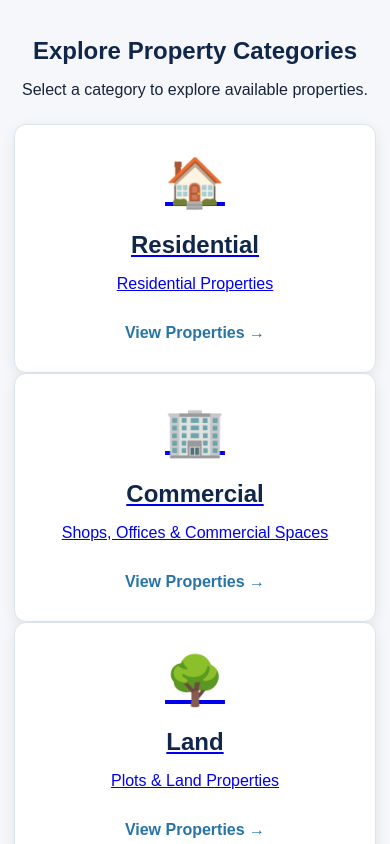
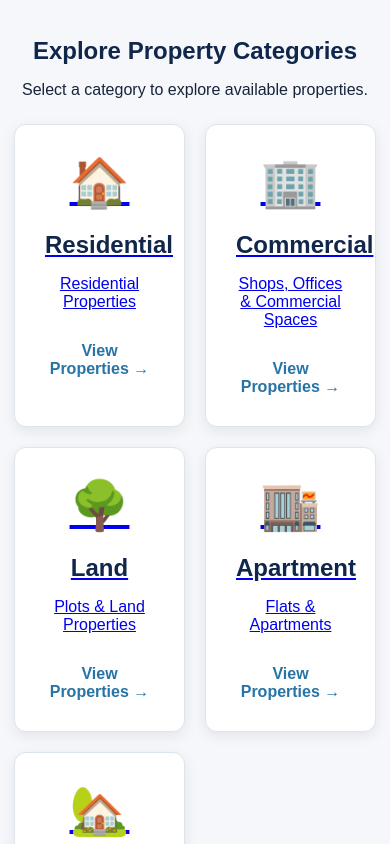
Before and after one commit to anily9536-rgb/hinreal-home-service, a Next.js app: page / in a window 390 px wide. Shown: the part 1060-1904 px from the top of the page. Built offline with nearby package versions, Linux system fonts and the light colour scheme; no server answers.

Commit message:
Add property grid and card styles to globals.css

```diff
--- a/app/globals.css
+++ b/app/globals.css
@@ -122,3 +122,19 @@ select {
     margin: 20px auto;
   }
 }
+.property-grid {
+  display: grid !important;
+  grid-template-columns: repeat(2, minmax(0, 1fr)) !important;
+  gap: 20px;
+  width: 100%;
+}
+
+.property-card {
+  min-width: 0;
+}
+
+@media (max-width: 600px) {
+  .property-grid {
+    grid-template-columns: repeat(2, minmax(0, 1fr)) !important;
+  }
+}
```
